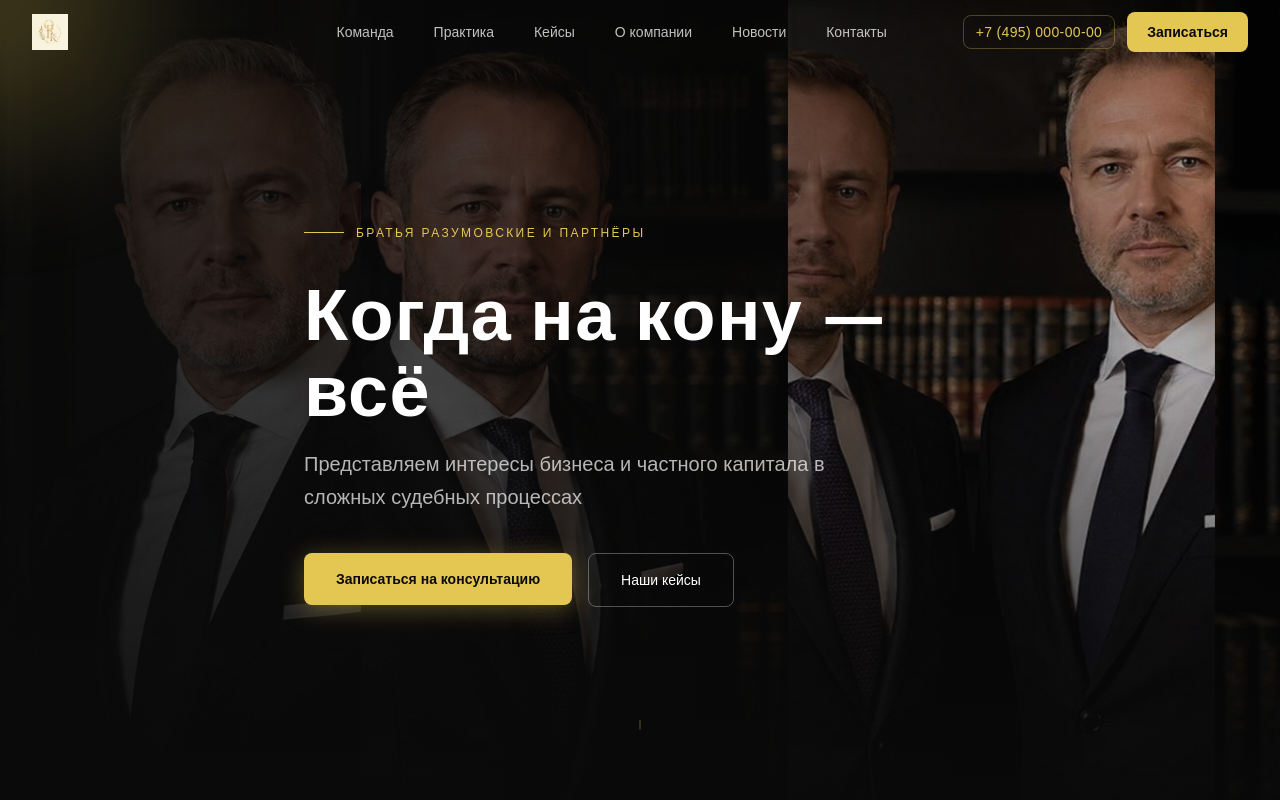
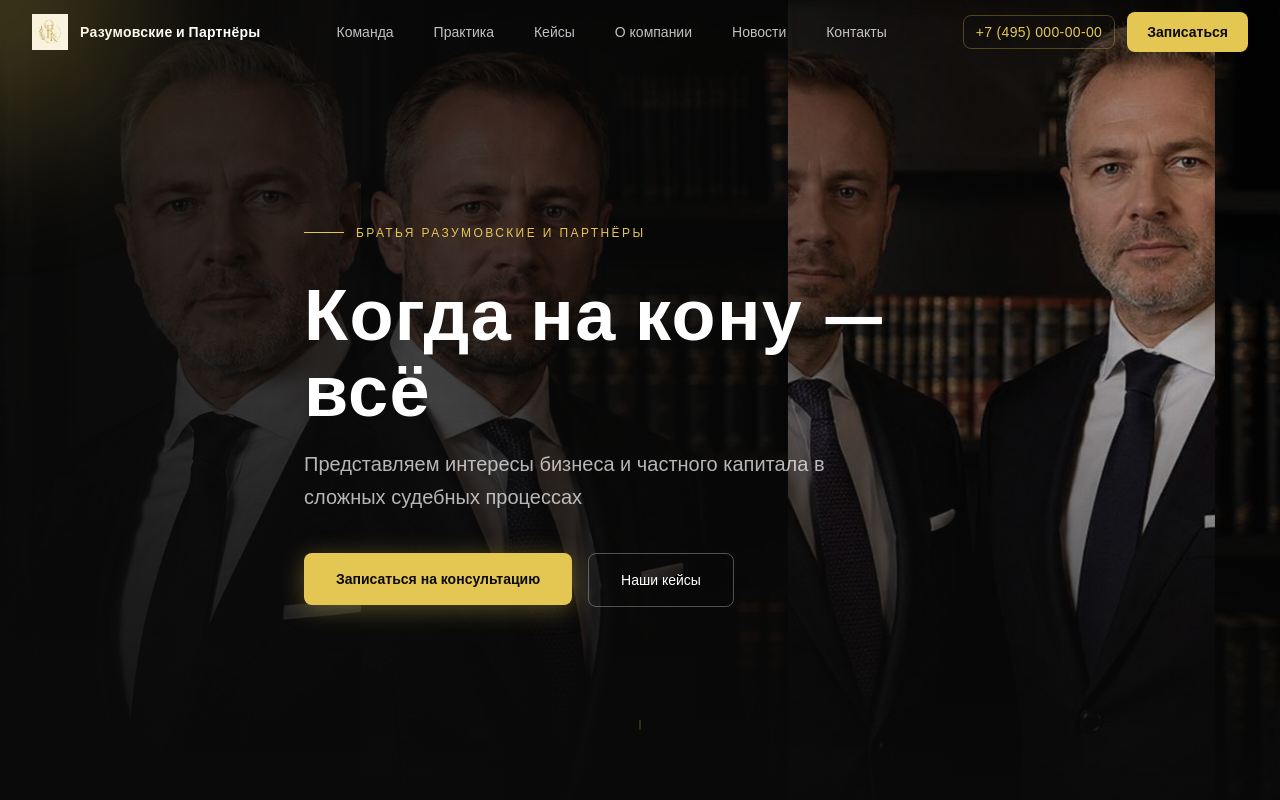
Before and after one commit to artempataga1-pixel/ships_project, a Next.js app in the folder demo-site/: page / in a window 1280 px wide. Shown: the top 800 px of the page. Built offline with nearby package versions, Linux system fonts and the light colour scheme; no server answers; a web font is replaced by a local one.

Commit message:
Исправлен белый фон navbar при скролле — заменён на charcoal/95

```diff
--- a/demo-site/src/components/layout/Navbar.tsx
+++ b/demo-site/src/components/layout/Navbar.tsx
@@ -28,7 +28,7 @@ export function Navbar() {
       <header
         className={`fixed top-0 left-0 right-0 z-40 transition-all duration-300 ${
           scrolled
-            ? "bg-background/90 backdrop-blur-md border-b border-border shadow-sm"
+            ? "bg-charcoal/95 backdrop-blur-md border-b border-white/10"
             : "bg-transparent"
         }`}
       >
@@ -41,7 +41,7 @@ export function Navbar() {
               height={36}
               className="object-contain"
             />
-            <span className="font-display text-sm font-semibold tracking-wide hidden sm:block">
+            <span className="font-display text-sm font-semibold tracking-wide hidden sm:block text-white">
               Разумовские и Партнёры
             </span>
           </a>
```
